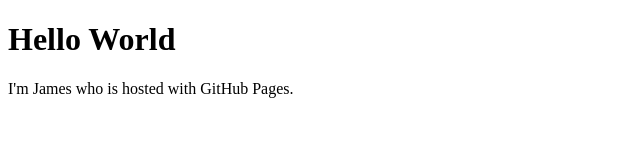
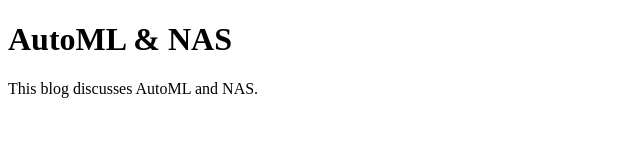
Before and after one commit to jskDr/jskdr.github.io, a plain HTML site: page index.html in a window 1280 px wide. Shown: the whole page, without its empty margins (0-640 px from the left). Drawn offline with Linux system fonts and the light colour scheme.

Commit message:
AutoML is used.

```diff
--- a/index.html
+++ b/index.html
@@ -1,7 +1,7 @@
 <!DOCTYPE html>
 <html>
 <body>
-<h1>Hello World</h1>
-<p>I'm James who is hosted with GitHub Pages.</p>
+<h1>AutoML & NAS</h1>
+<p>This blog discusses AutoML and NAS.</p>
 </body>
 </html>
```
